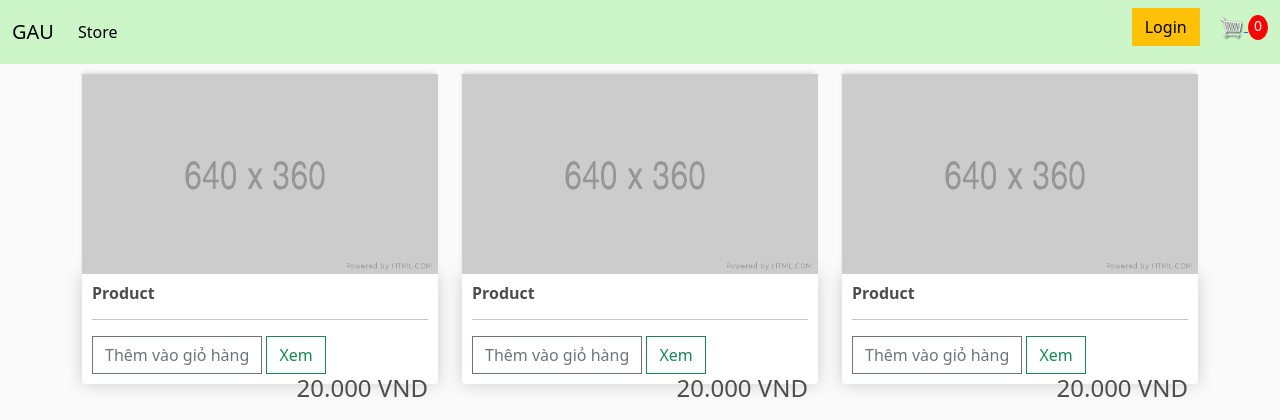
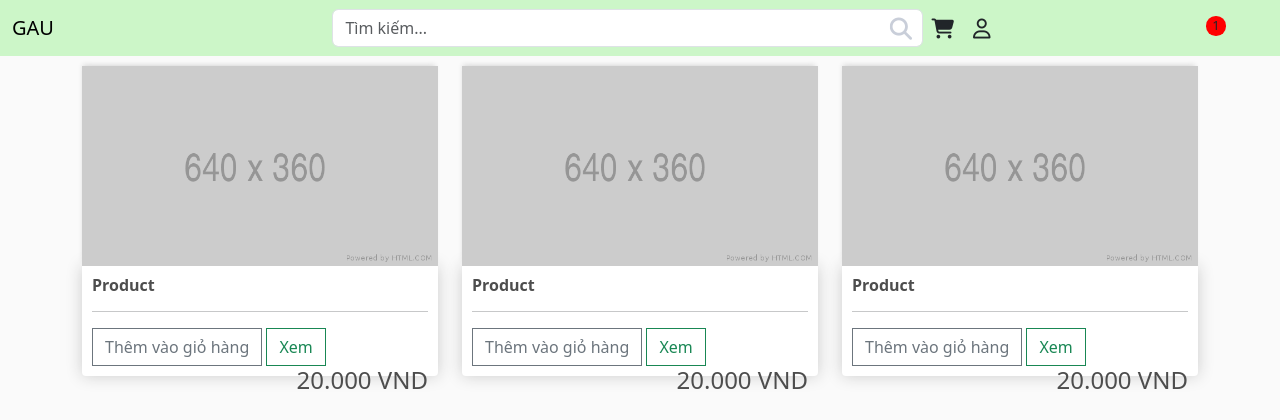
Before and after one commit to thnhpht/eCommerce_Website_Django, a Django app: page / in a window 1280 px wide. Shown: the top 420 px of the page. Run offline with Django 3.2, Linux system fonts and the light colour scheme; some libraries are stand-ins or nearby versions.

Commit message:
fix navbar

```diff
--- a/store/static/css/main.css
+++ b/store/static/css/main.css
@@ -101,3 +101,24 @@
 .hidden {
   display: none !important;
 }
+
+.search-field {
+  position: relative;
+}
+
+.search-icon {
+  position: absolute;
+  right: 20px;
+}
+
+.nav-icon {
+  margin-right: 15px;
+}
+
+.cart-noti {
+  top: 1rem;
+  right: 3.4rem;
+  padding: 0 6px;
+  font-size: small;
+  background: rgb(255, 0, 0);
+}
--- a/store/templates/store/main.html
+++ b/store/templates/store/main.html
@@ -15,7 +15,7 @@
   </head>
   <body>
     <nav
-      class="navbar navbar-expand-lg bg-body-tertiary"
+      class="navbar navbar-expand-lg navbar-light bg-light"
       style="background-color: #ccf6c8 !important"
     >
       <div class="container-fluid">
@@ -31,24 +31,32 @@
         >
           <span class="navbar-toggler-icon"></span>
         </button>
-        <div class="collapse navbar-collapse" id="navbarSupportedContent">
-          <ul class="navbar-nav me-auto mb-2 mb-lg-0">
-            <li class="nav-item">
-              <a
-                class="nav-link active"
-                aria-current="page"
-                href="{% url 'store' %}"
-                >Store</a
-              >
-            </li>
-          </ul>
-          <div class="form-inline my-2 my-lg-0">
-            <a href="#" class="btn btn-warning">Login</a>
-
-            <a href="{% url 'cart' %}">
-              <img id="cart-icon" src="{% static 'images/cart.png' %}" />
-            </a>
-            <p id="cart-total">0</p>
+        <div
+          class="collapse navbar-collapse d-flex justify-content-center"
+          id="navbarSupportedContent"
+        >
+          <form class="d-flex w-50 search-field d-flex align-items-xl-center">
+            <input
+              class="form-control me-2"
+              type="search"
+              placeholder="Tìm kiếm..."
+              aria-label="Search"
+            />
+            <i
+              class="fa-solid fa-magnifying-glass fa-beat-fade fa-lg search-icon"
+              style="color: #c6ccd7"
+            ></i>
+          </form>
+          <div class="position-relative">
+            <a class="text-decoration-none text-dark" href="{% url 'cart' %}"
+              ><i class="fa-solid fa-cart-shopping fa-lg nav-icon"></i
+            ></a>
+            <a class="text-decoration-none text-dark" href="#"
+              ><i class="fa-regular fa-user fa-lg nav-icon"></i
+            ></a>
+          </div>
+          <div class="position-absolute rounded-circle cart-noti">
+            <span>1</span>
           </div>
         </div>
       </div>
@@ -61,5 +69,9 @@
       integrity="sha384-HwwvtgBNo3bZJJLYd8oVXjrBZt8cqVSpeBNS5n7C8IVInixGAoxmnlMuBnhbgrkm"
       crossorigin="anonymous"
     ></script>
+    <script
+      src="https://kit.fontawesome.com/25d03fd816.js"
+      crossorigin="anonymous"
+    ></script>
   </body>
 </html>
```
